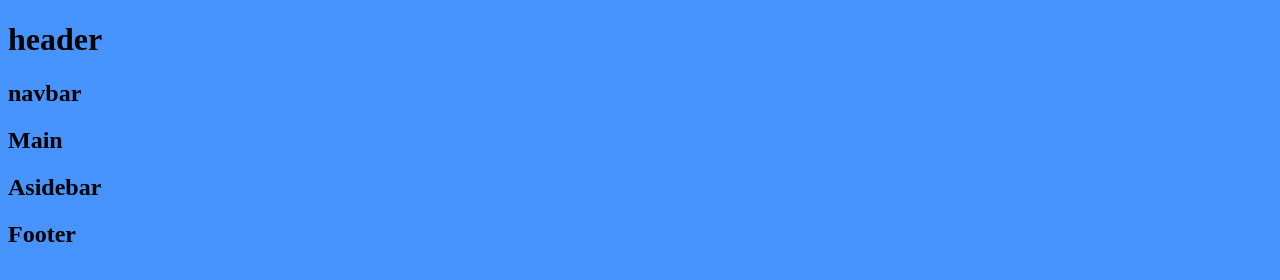
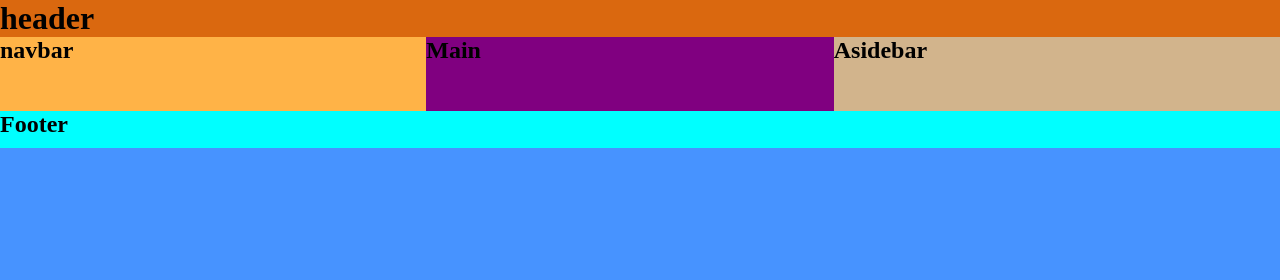
Before and after one commit to llcain/projects, a plain HTML site: page css-grid/index.html in a window 1280 px wide. Drawn offline with Linux system fonts and the light colour scheme.

Commit message:
Added columns and row to grid - named grid areas

```diff
--- a/css-grid/styles.scss
+++ b/css-grid/styles.scss
@@ -3,6 +3,48 @@ $secondary-color: #FFB347; /* hex code (255, 179, 71) */
 $third-color: #0f81da;
 $fourth-color: #4793ff;
 
+* {
+    margin: 0px;
+    padding: 0px;
+    box-sizing: border-box;
+}
+
+
 body {
     background-color: $fourth-color;
 }
+
+.container {
+    display: grid;
+    grid-template-columns: auto auto auto;
+    grid-template-rows: 2fr 4fr 2fr;
+    grid-template-areas:
+    "header header header"
+    "navbar main aside"
+    "footer footer footer";
+}
+
+.header {
+    background-color: $primary-color;
+    grid-area: header;
+}
+
+.navbar {
+    background-color: $secondary-color;
+    grid-area: navbar;
+}
+
+.main-content {
+    background-color: purple;
+    grid-area: main;
+}
+
+.aside-bar {
+    background-color: tan;
+    grid-area: aside;
+}
+
+.footer {
+    background-color: aqua;
+    grid-area: footer;
+}
```
Also changed, not shown: css-grid/styles.css, 1 other file.
